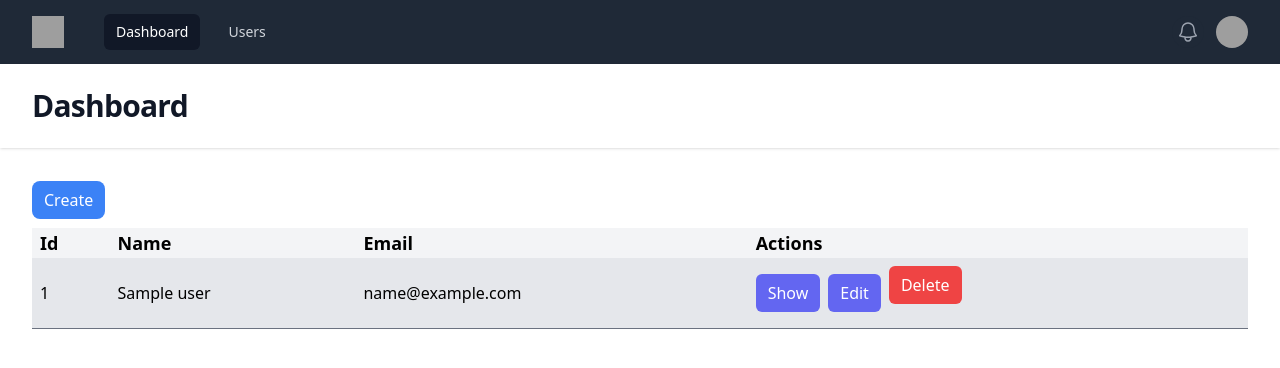
After one commit to Tornike-max/php_notes_app, a PHP site: template View/users/index.view.php in a window 1280 px wide. The commit adds this page. Shown: the top 368 px of the page. Run offline with PHP 8.4, Linux system fonts and the light colour scheme; the template is opened without the code that fills it: most values are stand-ins (such as "Sample title", 1, 10 or a date in 2020); some libraries are stand-ins or nearby versions; grey boxes are pictures that could not be loaded.

Commit message:
added index page

```diff
--- a/View/templates/nav.php
+++ b/View/templates/nav.php
@@ -8,7 +8,7 @@
                 <div class="hidden md:block">
                     <div class="ml-10 flex items-baseline space-x-4">
                         <a href="/" class="rounded-md bg-gray-900 px-3 py-2 text-sm font-medium text-white" aria-current="page">Dashboard</a>
-                        <a href="#" class="rounded-md px-3 py-2 text-sm font-medium text-gray-300 hover:bg-gray-700 hover:text-white">Users</a>
+                        <a href="users" class="rounded-md px-3 py-2 text-sm font-medium text-gray-300 hover:bg-gray-700 hover:text-white">Users</a>
                     </div>
                 </div>
             </div>
--- /dev/null
+++ b/View/users/index.view.php
@@ -0,0 +1,39 @@
+<?php require __DIR__ . '/../templates/htmlHeader.php'  ?>
+<?php require __DIR__ . '/../templates/nav.php'  ?>
+<?php require __DIR__ . '/../templates/header.php'  ?>
+
+<div class="mx-auto max-w-7xl px-4 py-6 sm:px-6 lg:px-8">
+    <div class="my-4">
+        <a href="/create" class="py-2 px-3 rounded-lg bg-blue-500 hover:bg-blue-600 duration-150 transition-all text-white">Create</a>
+    </div>
+    <table class="w-full">
+        <thead class="w-full bg-gray-100">
+            <tr class="w-full text-lg">
+                <th class="text-start px-2">Id</th>
+                <th class="text-start px-2">Name</th>
+                <th class="text-start px-2">Email</th>
+                <th class="text-start px-2">Actions</th>
+            </tr>
+        </thead>
+        <tbody class="w-full">
+            <?php foreach ($users as $user): ?>
+                <tr class="bg-gray-200 border-b border-gray-500">
+                    <td class="py-2 px-2"><?= $user['id']; ?></td>
+                    <td class="py-2 px-2"><?= $user['name']; ?></td>
+                    <td class="py-2 px-2"><?= $user['email']; ?></td>
+                    <td class="py-2 px-2 flex items-center gap-2">
+                        <a href="/show?id=<?= $user['id'] ?>" class="py-2 px-3 rounded-md bg-indigo-500 hover:bg-indigo-600 text-white duration-150 transition-all">Show</a>
+                        <a href="/edit?id=<?= $user['id'] ?>" class="py-2 px-3 rounded-md bg-indigo-500 hover:bg-indigo-600 text-white duration-150 transition-all">Edit</a>
+                        <form method="POST" action="/delete?id=<?= $user['id'] ?>">
+                            <input type="hidden" name="_method" value="DELETE" />
+                            <button type="submit" class="py-2 px-3 rounded-md bg-red-500 hover:bg-red-600 text-white duration-150 transition-all">Delete</button>
+                        </form>
+                    </td>
+                </tr>
+            <?php endforeach; ?>
+        </tbody>
+    </table>
+</div>
+
+
+<?php require __DIR__ . '/../templates/htmlFooter.php'  ?>
```
Also changed, not shown: Controllers/Http/UserController.php (+8 -1 lines).
